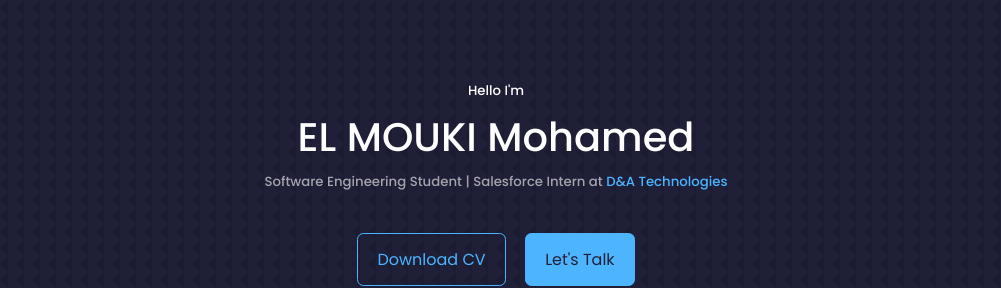
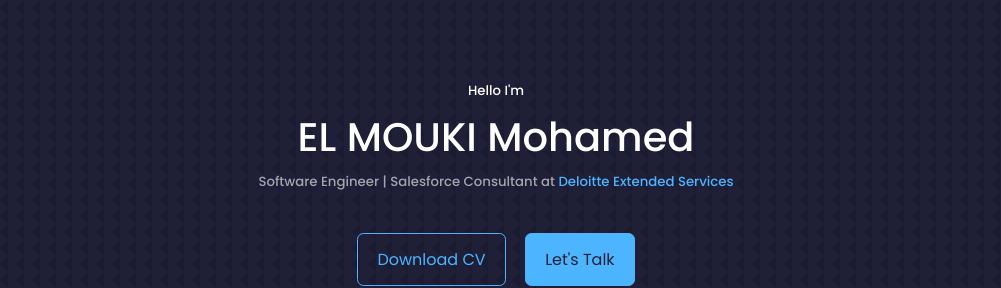
Before and after one commit to moelmou/portfolio_eng, a React (Create React App) app: page / in a window 1280 px wide. Shown: the top 288 px of the page, without its empty margins (144-1145 px from the left). Built offline with nearby package versions, Linux system fonts and the light colour scheme.

Commit message:
Update Header.jsx

```diff
--- a/src/components/header/Header.jsx
+++ b/src/components/header/Header.jsx
@@ -11,7 +11,7 @@ const Header = () => {
       <div className="container header__container">
         <h5>Hello I'm</h5>
         <h1>EL MOUKI Mohamed</h1>
-        <h5 className="text-light">Software Engineering Student | Salesforce Intern at <a href='http://da-technologies.ma/'>D&A Technologies</a></h5>
+        <h5 className="text-light">Software Engineer | Salesforce Consultant at <a href='https://www.deloittedigital.com/us/en.html'>Deloitte Extended Services</a></h5>
         <CTA />
         <HeaderSocials />
         <div className='Me'>
```
